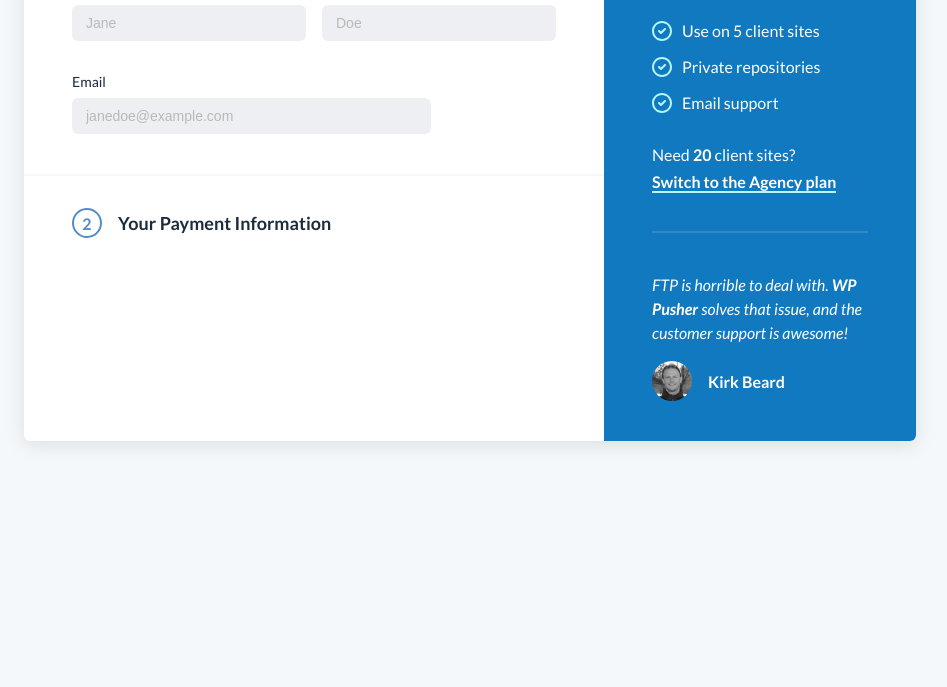
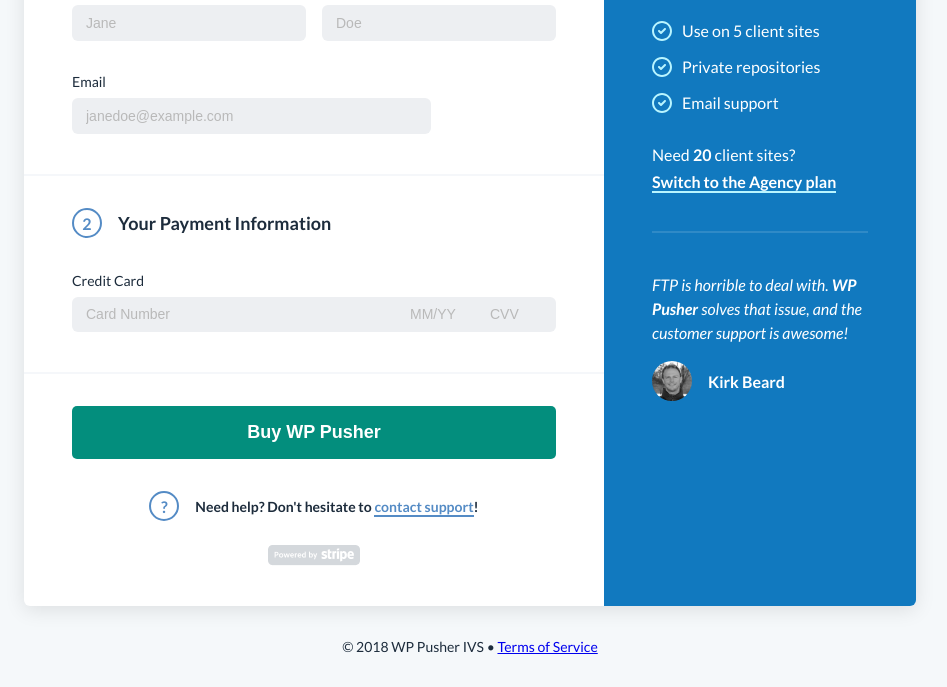
Before and after one commit to herdeybayor/wp-pusher-checkout, a plain HTML site: page index.html in a window 1280 px wide. Shown: the part 449-1136 px from the top of the page, without its empty margins (170-1117 px from the left). Before the commit the page ends 975 px from the top, so only its background shows below. Drawn offline with Linux system fonts and the light colour scheme.

Commit message:
Update checkout form styling and add credit card input

```diff
--- a/index.html
+++ b/index.html
@@ -119,7 +119,7 @@
             background-color: #fff;
             max-width: 892px;
             width: 100%;
-            margin: 85px auto;
+            margin: 85px auto 0;
             box-shadow: 0px 4px 20px rgba(0, 0, 0, 0.1);
             overflow: hidden;
         }
@@ -127,6 +127,7 @@
         .checkout__main {
             flex: 1;
             padding: 40px 48px;
+            overflow-y: auto;
         }
 
         .checkout h2 {
@@ -324,11 +325,140 @@
             outline: none;
             padding: 10px 14px;
             font-size: 14px;
+            color: #1D2C3C;
+            transition: all 0.3s ease-in-out;
+        }
+
+        .checkout .checkout__form__group input:focus {
+            box-shadow: 0px 4px 20px rgba(0, 0, 0, 0.1);
+            border: 1px solid #548BC5;
         }
 
         .checkout .checkout__form__group input::placeholder {
             color: #B9B9B9;
             font-size: 14px;
+        }
+
+        .checkout .checkout_form_credit_card {
+            margin-top: 32px;
+        }
+
+        .checkout .checkout_form_credit_card label {
+            font-size: 14px;
+            margin-bottom: 8px;
+        }
+
+        .checkout .checkout_form_credit_card__input {
+            display: flex;
+            justify-content: space-between;
+            background: #EDEFF2;
+            border-radius: 6px;
+            border: none;
+            outline: none;
+            margin-top: 8px;
+        }
+
+        .checkout .checkout_form_credit_card__input input {
+            width: 80px;
+            background: transparent;
+            border: none;
+            outline: none;
+            padding: 10px 14px;
+        }
+
+        .checkout .checkout_form_credit_card__input input:nth-child(1) {
+            flex: 1;
+        }
+
+        .checkout .checkout_form_credit_card__input input:focus {
+            box-shadow: 0px 4px 20px rgba(0, 0, 0, 0.1);
+            border: 1px solid #548BC5;
+        }
+
+        .checkout .checkout_form_credit_card__input input::placeholder {
+            color: #B9B9B9;
+            font-size: 14px;
+        }
+
+        .checkout input[type="number"]::-webkit-inner-spin-button,
+        .checkout input[type="number"]::-webkit-outer-spin-button {
+            -webkit-appearance: none;
+            margin: 0;
+        }
+
+        .checkout input[type="number"] {
+            -moz-appearance: textfield;
+        }
+
+        .checkout .btn {
+            width: 100%;
+            background: #038E7D;
+            color: #fff;
+            border: none;
+            outline: none;
+            font-size: 18px;
+            font-weight: 700;
+            padding: 16px 0;
+        }
+
+        .checkout .btn:hover {
+            background: #1D2C3C;
+        }
+
+        .checkout .checkout__support {
+            display: flex;
+            align-items: center;
+            margin-top: 32px;
+            justify-content: center;
+        }
+
+        .checkout .checkout__support span {
+            width: 30px;
+            height: 30px;
+            border-radius: 50%;
+            border: 2px solid #548BC5;
+            color: #548BC5;
+            font-size: 16px;
+            font-weight: 700;
+            display: flex;
+            align-items: center;
+            justify-content: center;
+            margin-right: 16px;
+        }
+
+        .checkout .checkout__support p {
+            font-size: 14px;
+            font-weight: 700;
+        }
+
+        .checkout .checkout__support a {
+            text-decoration: none;
+            color: #548BC5;
+            font-weight: 700;
+            border-bottom: 2px solid #548BC5;
+            transition: all 0.3s ease-in-out;
+        }
+
+        .checkout .checkout__support a:hover {
+            color: #1D2C3C;
+        }
+
+        .checkout .powered-by-stripe {
+            display: block;
+            margin: 24px auto 0;
+            opacity: 0.5;
+            transition: all 0.3s ease-in-out;
+        }
+
+        .checkout .powered-by-stripe:hover {
+            opacity: 0.8;
+        }
+
+        .copyright {
+            text-align: center;
+            font-size: 14px;
+            margin-top: 32px;
+            margin-bottom: 32px;
         }
     </style>
 </head>
@@ -366,17 +496,17 @@
                 <div class="checkout__form__grid">
                     <div class="checkout__form__group">
                         <label for="first-name">First Name</label>
-                        <input type="text" id="first-name" name="first-name" placeholder="Jane" />
+                        <input type="text" id="first-name" name="first-name" placeholder="Jane" required />
                     </div>
 
                     <div class="checkout__form__group">
                         <label for="last-name">Last Name</label>
-                        <input type="text" id="last-name" name="last-name" placeholder="Doe" />
+                        <input type="text" id="last-name" name="last-name" placeholder="Doe" required />
                     </div>
 
                     <div class="checkout__form__group">
                         <label for="email">Email</label>
-                        <input type="email" id="email" name="email" placeholder="janedoe@example.com" />
+                        <input type="email" id="email" name="email" placeholder="janedoe@example.com" required />
                     </div>
                 </div>
 
@@ -386,7 +516,29 @@
                     <span>2</span>
                     <h3>Your Payment Information</h3>
                 </div>
+
+                <div class="checkout_form_credit_card">
+                    <label for="card_number">Credit Card</label>
+                    <div class="checkout_form_credit_card__input">
+                        <input type="number" name="card_number" id="card_number" placeholder="Card Number"
+                            maxlength="16" required>
+                        <input type="text" name="card_validity" id="card_validity" placeholder="MM/YY" maxlength="5"
+                            required>
+                        <input type="number" name="card_cvv" id="card_cvv" placeholder="CVV" maxlength="3" required>
+                    </div>
+                </div>
+
+                <hr />
+
+                <button class="btn btn--success">Buy WP Pusher</button>
             </form>
+
+            <div class="checkout__support">
+                <span>?</span>
+                <p>Need help? Don't hesitate to <a href="#">contact support</a>!</p>
+            </div>
+
+            <img class="powered-by-stripe" src="images/powered-by-stripe.png" alt="Powered by Stripe" />
         </section>
         <section class="checkout__pricing">
             <h3>Freelancer</h3>
@@ -429,6 +581,11 @@
             </div>
         </section>
     </main>
+
+    <p class="copyright">&copy;
+        2018 WP Pusher IVS &bull; <a href="#">Terms of Service</a>
+    </p>
+
 </body>
 
 </html>
```
Also changed, not shown: images/powered-by-stripe.png (added).
